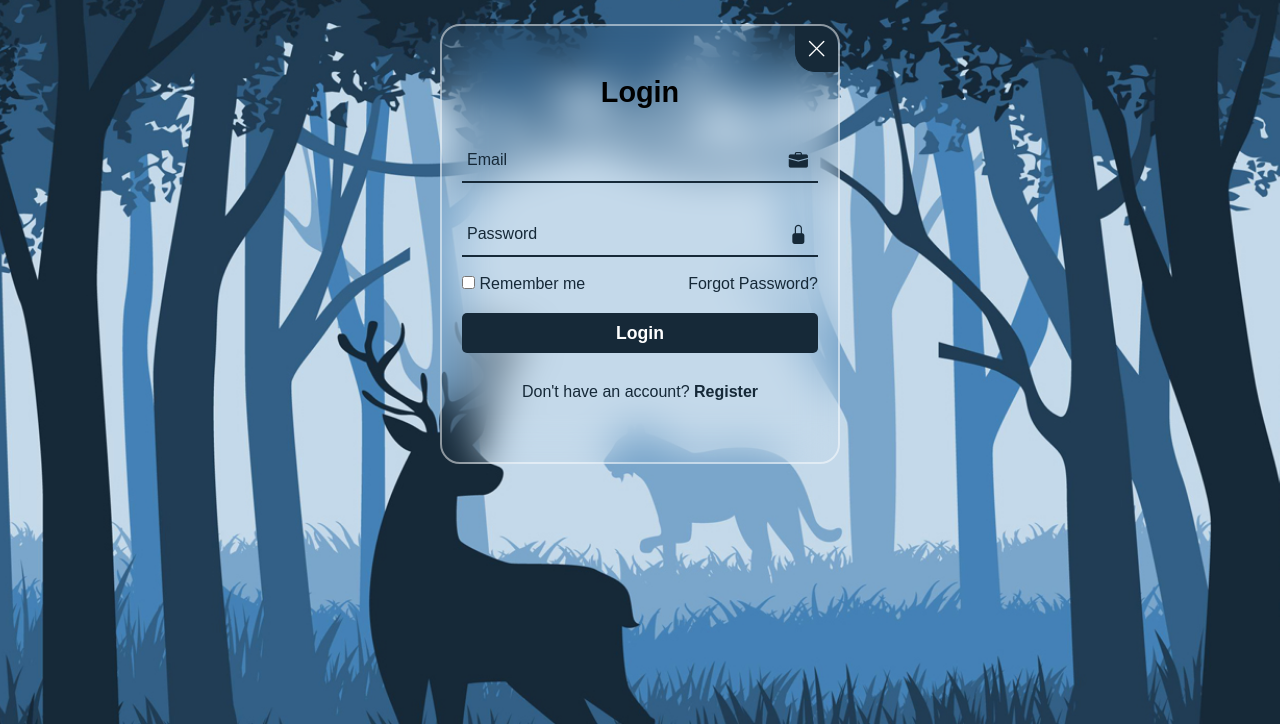
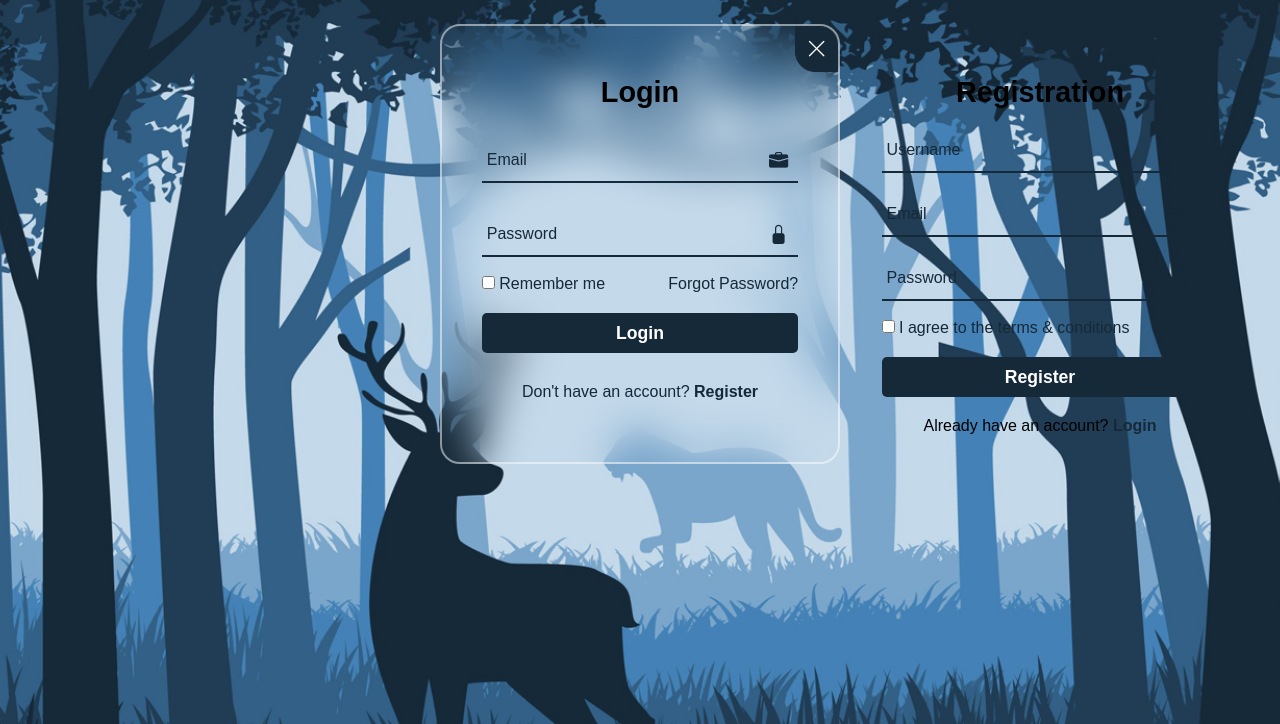
Before and after one commit to Kaiba777/Login-Register, a website: page index.html in a window 1280 px wide. Shown: the part 76-800 px from the top of the page. Drawn offline with nearby package versions, Linux system fonts and the light colour scheme.

Commit message:
Début de la partie register

```diff
--- a/asset/css/style.css
+++ b/asset/css/style.css
@@ -101,12 +101,7 @@ section {
     position: relative;
 }
 
-section .container-login {
-    padding: 0 20px 20px 20px;
-    width: 100%;
-}
-
-.container-login .x {
+section .x {
     position: absolute;
     right: 0;
     padding: 10px;
@@ -118,6 +113,12 @@ section .container-login {
     font-weight: 800;
     font-size: 1.3rem;
     cursor: pointer;
+}
+
+section .container-login {
+    padding: 0 20px 20px 20px;
+    width: 90%;
+    /* display: none; */
 }
 
 .container-login h1 {
@@ -219,3 +220,50 @@ form .remember {
 .account-register a:hover {
     text-decoration: underline;
 }
+
+/*************************** Register ***************************/
+
+section .container-register {
+    width: 80%;
+    position: absolute;
+    transform: translateX(400px);
+}
+
+.container-register h1{
+    display: flex;
+    justify-content: center;
+    margin-top: 50px;
+    font-size: 1.8rem;
+    font-weight: 800;
+}
+
+.container-register .input-box {
+    margin: 20px 0 18px 0;
+}
+
+.container-register input[type="submit"] {
+    width: 100%;
+    height: 40px;
+    background-color: #162938;
+    color: white;
+    font-size: 1.1rem;
+    font-weight: 800;
+    border: none;
+    border-radius: 5px;
+    cursor: pointer;
+}
+
+.container-register .account-login {
+    display: flex;
+    justify-content: center;
+    margin-top: 20px;
+}
+
+.account-login a {
+    text-decoration: none;
+    color: #162938;
+}
+
+.account-login a:hover {
+    text-decoration: underline;
+}
--- a/index.html
+++ b/index.html
@@ -30,8 +30,8 @@
     </header>
 
     <section>
+        <i class="bi bi-x-lg x"></i>
         <div class="container-login">
-            <i class="bi bi-x-lg x"></i>
             <h1>Login</h1>
             <form>
                 <div class="input-box">
@@ -45,7 +45,9 @@
                     <label>Password</label>
                 </div>
                 <div class="remember">
-                    <label for="checkbox"><input type="checkbox" id="checkbox" required> Remember me</label>
+                    <label for="checkbox">
+                        <input type="checkbox" id="checkbox" required> Remember me
+                    </label>
                     <a href="#">Forgot Password?</a>
                 </div>
 
@@ -55,6 +57,39 @@
                 <p>Don't have an account? <strong><a href="">Register</a></strong></p>
             </div>
         </div>
+
+        <div class="container-register">
+            <h1>Registration</h1>
+            <form>
+                <div class="input-box">
+                    <i class="bi bi-person-fill icon"></i>
+                    <input type="text" required>
+                    <label>Username</label>
+                </div>
+                <div class="input-box">
+                    <i class="bi bi-briefcase-fill icon"></i>
+                    <input type="email" required>
+                    <label>Email</label>
+                </div>
+                <div class="input-box">
+                    <i class="bi bi-lock-fill icon"></i>
+                    <input type="password" required>
+                    <label>Password</label>
+                </div>
+                <div class="remember">
+                    <label for="valided">
+                        <input type="checkbox" id="valided" required> I agree to the terms & conditions
+                    </label>
+                </div>
+
+                <input type="submit" value="Register">
+            </form>
+            <div class="account-login">
+                <p>Already have an account? <strong><a href="">Login</a></strong></p>
+            </div>
+        </div>
     </section>
+
+    <script src="./asset/js/scrypt.js"></script>
 </body>
 </html>
```
Also changed, not shown: asset/js/scrypt.js (added).
